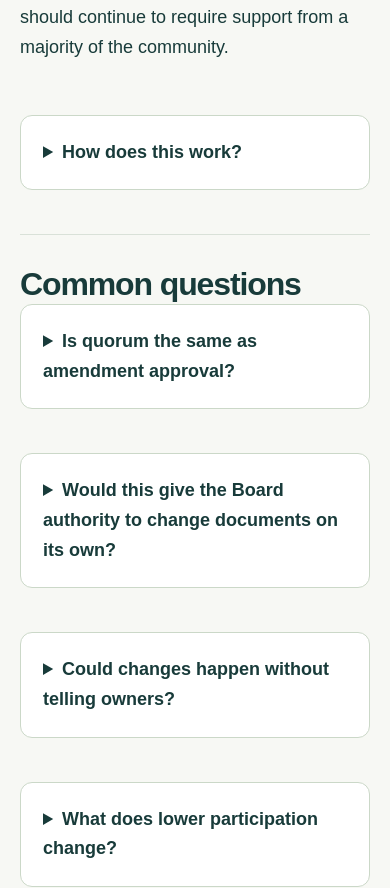
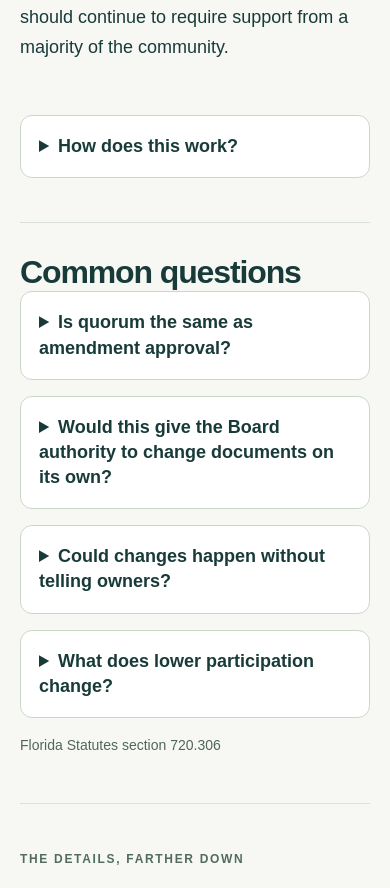
Before and after one commit to carlosrodriguez/aventura-proxy, a Next.js app: page / in a window 390 px wide. Shown: the part 6588-7476 px from the top of the page. Built offline with nearby package versions, Linux system fonts and the light colour scheme.

Commit message:
Fix mobile FAQ padding and expanded disclosure spacing

```diff
--- a/app/globals.css
+++ b/app/globals.css
@@ -810,3 +810,25 @@ td {
 .document-page .independent-disclaimer {
   margin-top: 48px;
 }
+
+/* Keep expanded disclosure copy inside the same gutter as its heading. */
+.participation-details summary {
+  line-height: 1.4;
+}
+.participation-details > div > p:first-child {
+  margin-top: 0;
+}
+.participation-details > div > p:last-child {
+  margin-bottom: 0;
+}
+.section .participation-details {
+  margin-bottom: 16px;
+}
+@media (max-width: 759px) {
+  .participation-details summary {
+    padding: 18px;
+  }
+  .participation-details > div {
+    padding: 0 18px 18px;
+  }
+}
--- a/app/page.tsx
+++ b/app/page.tsx
@@ -209,7 +209,9 @@ export default async function Home({
         {copy.faqs.map((faq) => (
           <details className="participation-details" key={faq.question}>
             <summary>{faq.question}</summary>
-            <p>{faq.answer}</p>
+            <div>
+              <p>{faq.answer}</p>
+            </div>
           </details>
         ))}
         <p className="note">
```
